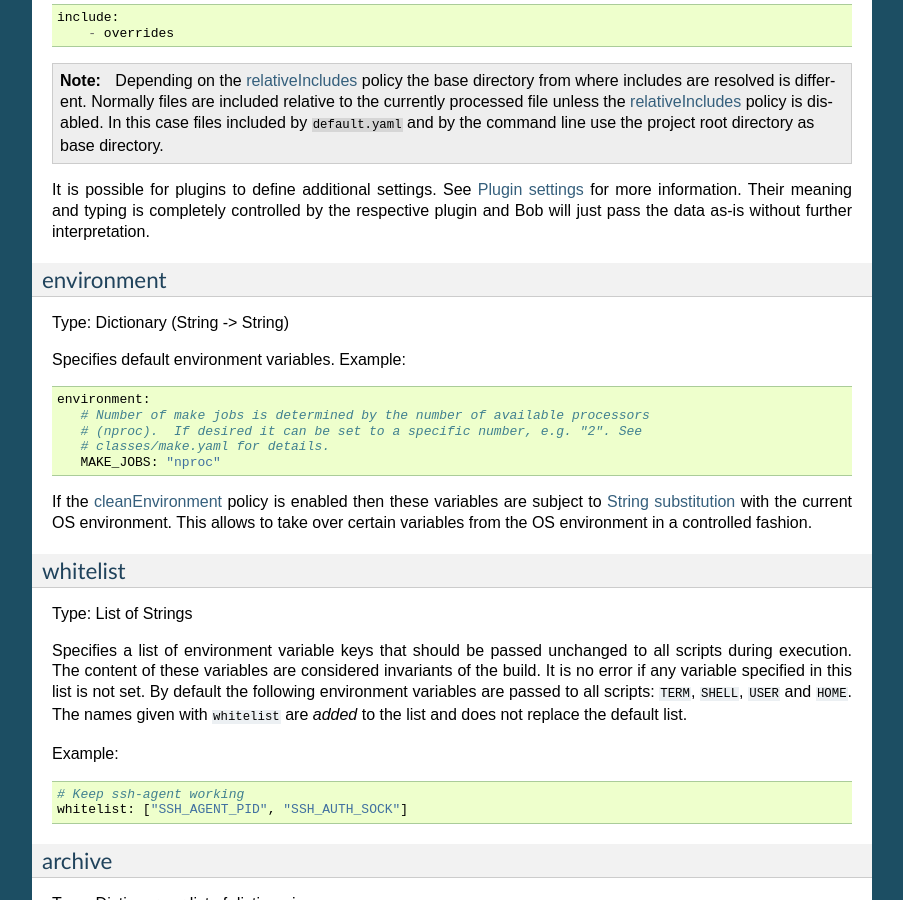
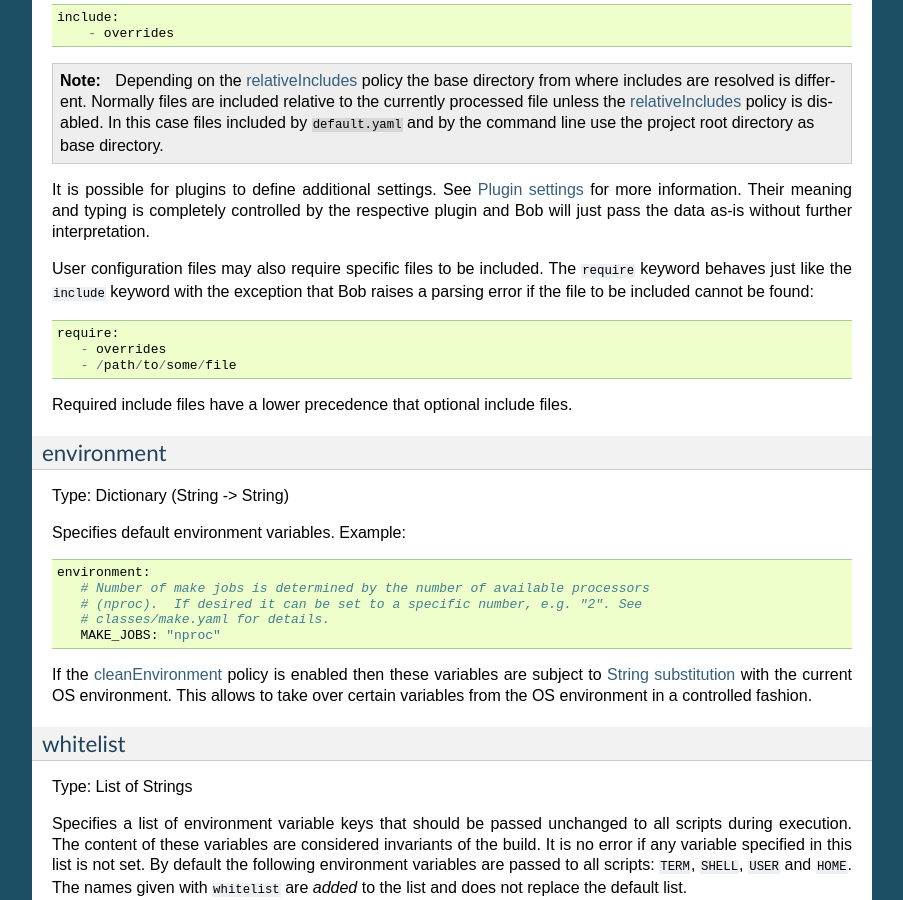
Before and after one commit to BobBuildTool/bob, a Sphinx documentation site: the page built from doc/manual/configuration.rst, in a window 1280 px wide and 900 px high, scrolled down 18647 px. Shown: the whole window, without its empty margins (198-1101 px from the left). Built offline with Sphinx 7.4.7, drawn with Linux system fonts in a browser that asks for light colours; formulas are drawn with MathJax 3; the version number could not be read and is left out.

Commit message:
input: add 'require' keyword
User configuration files may also require sometimes specific files to
be included. Therefore is a keyword 'require' is introduced. The
require keyword throws a ParseError for missing files. Other than that
it behaves just like the existing 'include' keyword.

```diff
--- a/doc/manual/configuration.rst
+++ b/doc/manual/configuration.rst
@@ -1217,6 +1217,17 @@ It is possible for plugins to define additional settings. See
 completely controlled by the respective plugin and Bob will just pass the data
 as-is without further interpretation.
 
+User configuration files may also require specific files to be included. The
+``require`` keyword behaves just like the ``include`` keyword with the
+exception that Bob raises a parsing error if the file to be included cannot be
+found::
+
+     require:
+        - overrides
+        - /path/to/some/file
+
+Required include files have a lower precedence that optional include files.
+
 .. _configuration-config-environment:
 
 environment
```
Also changed, not shown: 1 other file.
